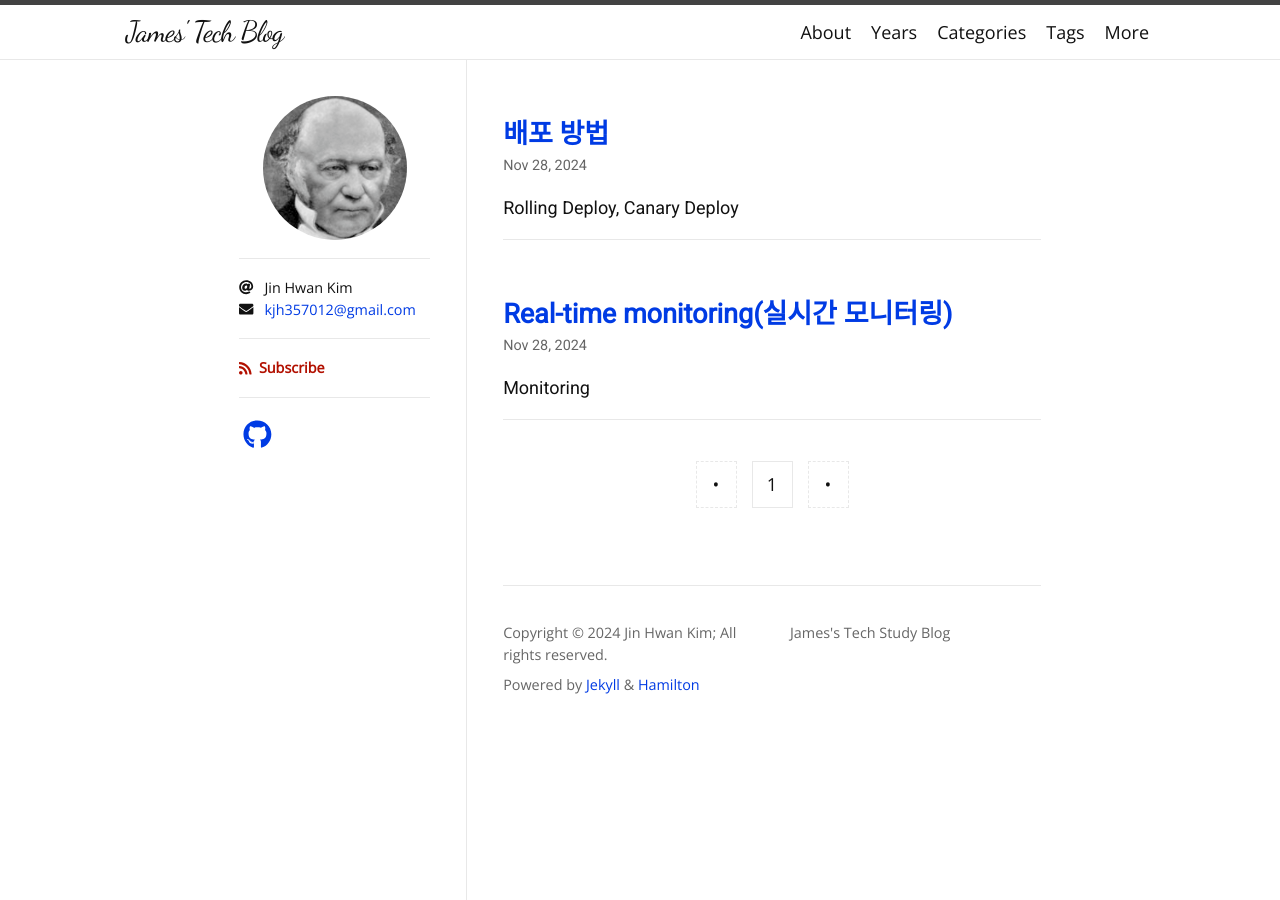
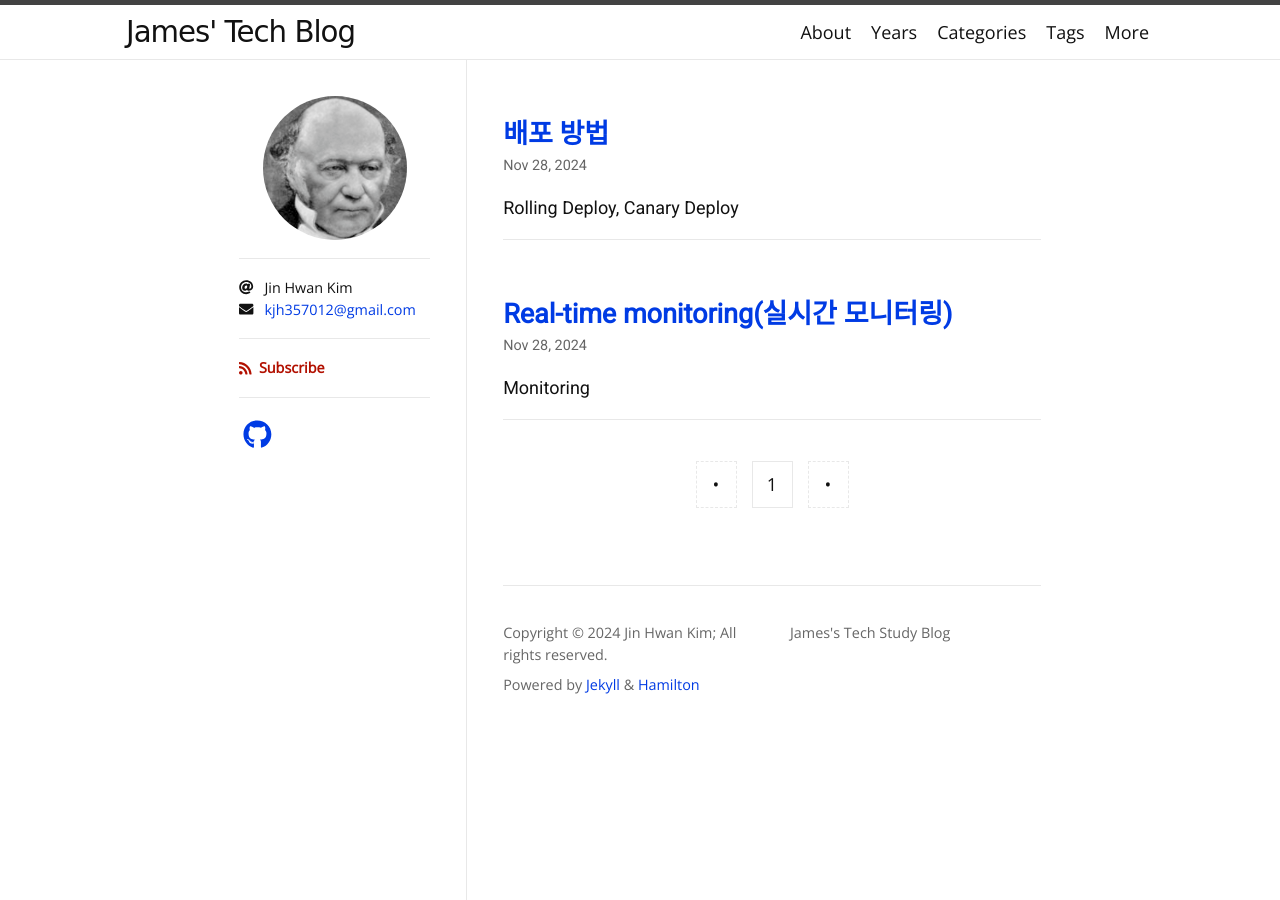
Before and after one commit to crappycake/crappycake.github.io, a Jekyll site: the page built from index.html, in a window 1280 px wide. Built offline with Jekyll 4.4.1, drawn with Linux system fonts in a browser that asks for light colours; nearby versions of some CDN libraries; some web fonts are replaced; the list of posts is cut into pages by our own code.

Commit message:
fix font

```diff
--- a/_sass/hamilton/variables.scss
+++ b/_sass/hamilton/variables.scss
@@ -3,7 +3,7 @@ $base-font-family: "Open Sans" !default;
 $reading-font-family: "Roboto Slab", "Noto Serif SC", "Noto Serif TC" !default;
 $headline-font-family: Roboto, "Noto Sans SC", "Noto Sans TC" !default;
 $code-font-family:  Inconsolata !default;
-$handwriting-font-family: "Dancing Script", "Ma Shan Zheng" !default;
+$handwriting-font-family: "Comic Sans MS", "Ma Shan Zheng" !default;
 $base-font-size:    18px !default;
 $base-line-height:  1.5 !default;
 
```
